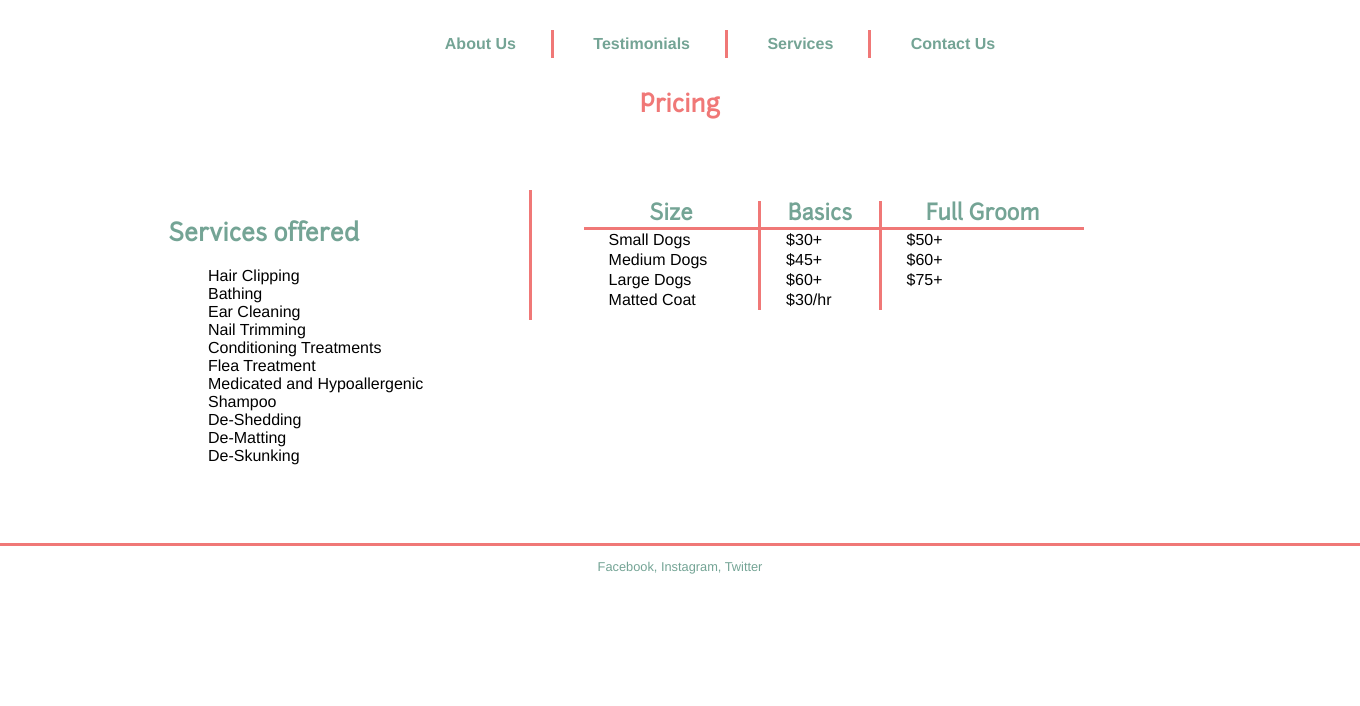
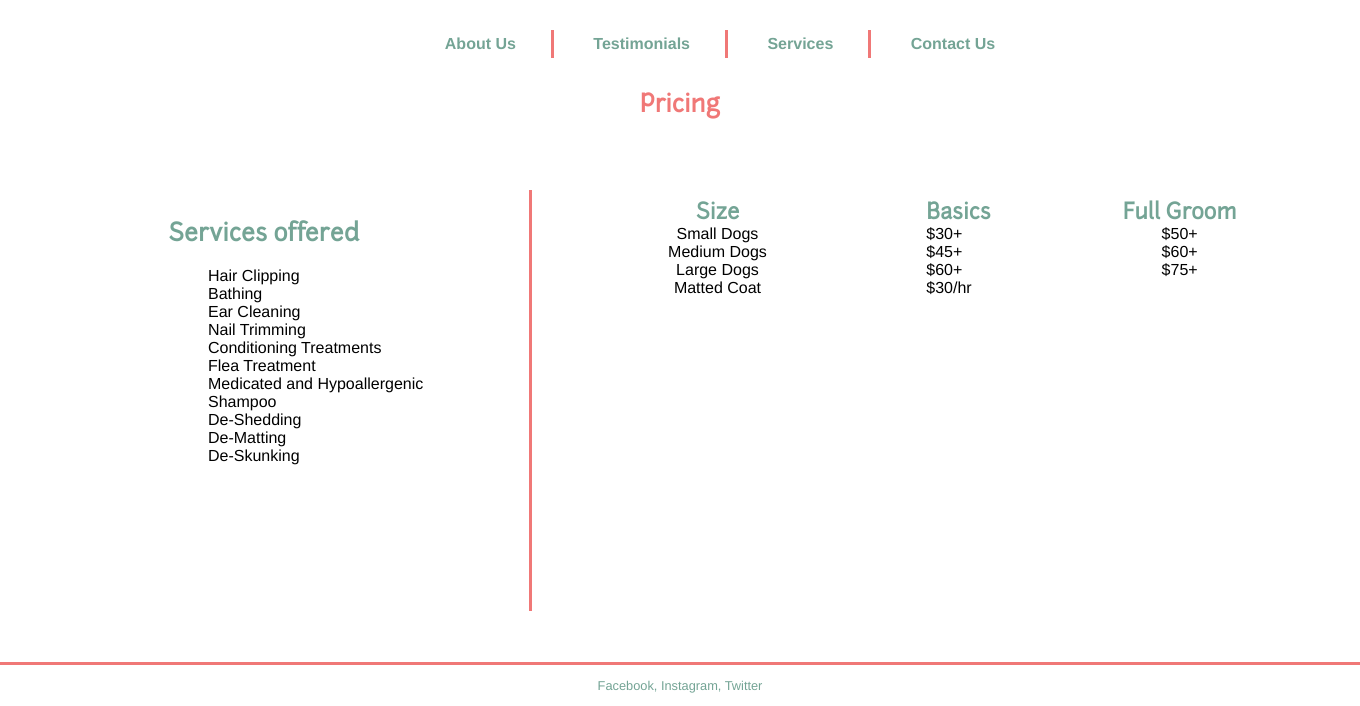
Before and after one commit to beruburu/Jojo, a PHP site: page /Pricing.html in a window 1360 px wide; the page is wider, and only the part inside the window is pictured. Shown: the part 314-1020 px from the top of that part. Before the commit the page ends 888 px from the top of that part, so only its background shows below. Run offline with PHP 8.4, Linux system fonts and the light colour scheme.

Commit message:
fixed pricing errors

```diff
--- a/Pricing.html
+++ b/Pricing.html
@@ -58,6 +58,7 @@
                     <tr><th>Size</th>
                         <th>Basics</th>
                         <th>Full Groom</th>
+                    </tr>
                     <tr>
                         <td>Small Dogs</td>
                         <td>$30+</td>
@@ -76,7 +77,7 @@
                     <tr>
                         <td>Matted Coat</td>
                         <td>$30/hr</td>
-                    </tr>
+                        <td></td>
                     </tr>
                 </table>
 			</div>
--- a/Style/Base.css
+++ b/Style/Base.css
@@ -141,6 +141,7 @@ nav ul li:nth-last-child(1) {
 #rightcol {
     float: left;
     width: 500px;
+    min-height: 400px;
     border-left: 3px solid #f07877;
     padding: 1% 5%;
     margin: 5% 1%;
@@ -162,29 +163,22 @@ li {
 table {
     padding-bottom: 10%;
     border-collapse: collapse;
-    width: 100%;
+    width: 150%;
 }
 th {
-    border-bottom: 3px solid #f07877;
-    border-right: 3px solid #f07877;
+    border-bottom: 0px none #ffffff;
+    border-right: 0px none #ffffff;
     font-family: junction, sans-serif;
     font-weight: bolder;
     color: #74A495;
     font-size: 1.35em;
     text-align: center;
-}
-th:last-child {
-    border-right: 0px none #ffffff;
-}
-td:last-child {
-    border-right: 0px none #ffffff;
-}
-td:nth-child(2) {
-    border-right: 3px solid #f07877;
+    padding: 0% 10%;
 }
 td {
-    border-right: 3px solid #f07877;
-    padding-left: 5%;
+    text-align: center;
+    padding: 0% 10%;
+    border-right: 0px none #ffffff;
 }
 #gallery {
     position: relative;
```
